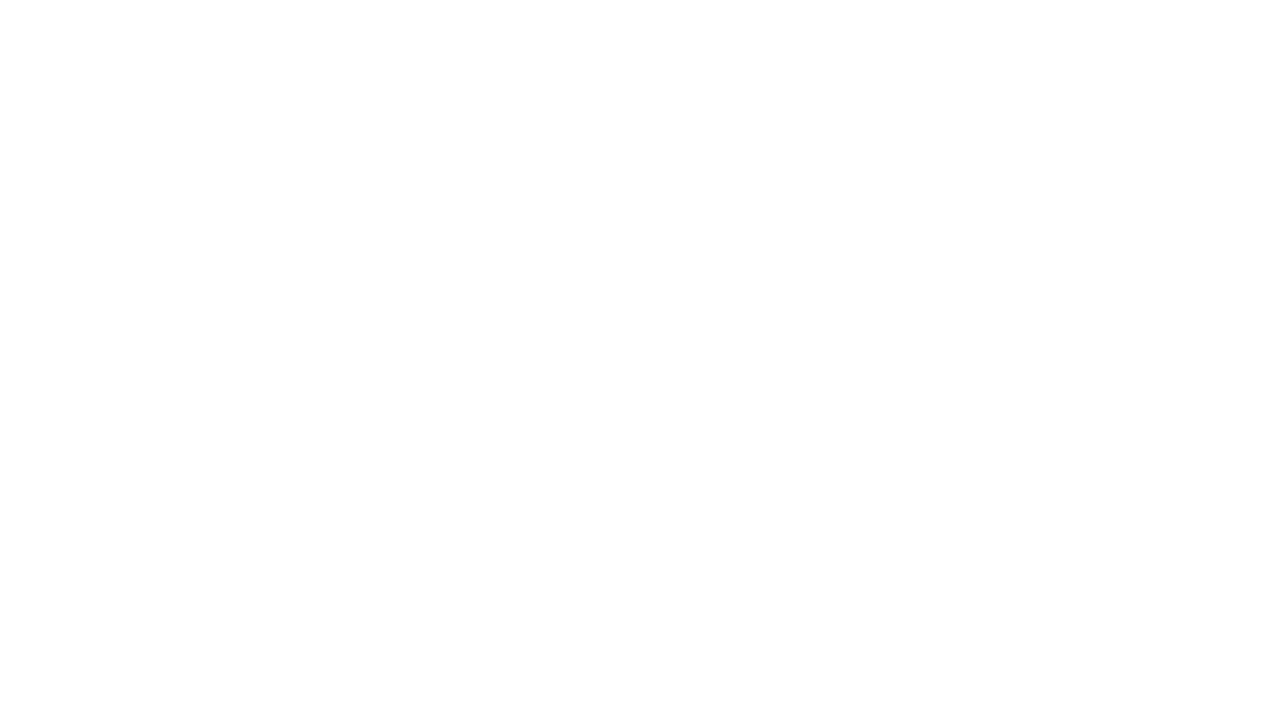
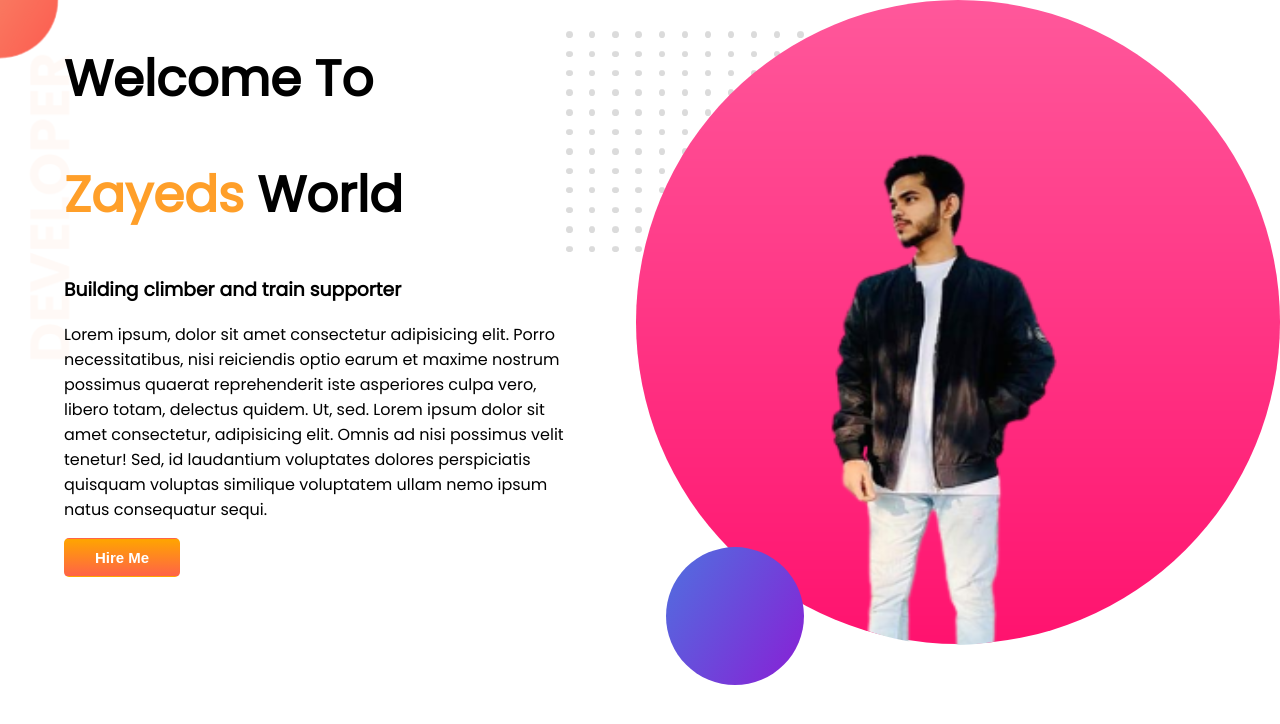
Before and after one commit to zayedutsho/developer-protfolio, a plain HTML site: page index.html in a window 1280 px wide. Drawn offline with Linux system fonts and the light colour scheme.

Commit message:
Top banner added

```diff
--- a/index.html
+++ b/index.html
@@ -1,13 +1,39 @@
 <!DOCTYPE html>
 <html lang="en">
+
 <head>
     <meta charset="UTF-8">
     <meta http-equiv="X-UA-Compatible" content="IE=edge">
     <meta name="viewport" content="width=device-width, initial-scale=1.0">
     <title>My Profolio</title>
+    <link rel="preconnect" href="https://fonts.googleapis.com">
+    <link rel="preconnect" href="https://fonts.gstatic.com" crossorigin>
+    <link href="https://fonts.googleapis.com/css2?family=Poppins&display=swap" rel="stylesheet">
     <link rel="stylesheet" href="style.css">
 </head>
+
 <body>
+    <section class="banner">
+        <div class="half-width">
+            <h1>Welcome To</h1>
+            <h1> <span class="t1">Zayeds</span> World</h1>
+            <h3>Building climber and train supporter</h3>
+            <p>Lorem ipsum, dolor sit amet consectetur adipisicing elit. Porro necessitatibus, nisi reiciendis optio
+                earum
+                et maxime nostrum possimus quaerat reprehenderit iste asperiores culpa vero, libero totam, delectus
+                quidem.
+                Ut, sed. Lorem ipsum dolor sit amet consectetur, adipisicing elit. Omnis ad nisi possimus velit tenetur!
+                Sed, id laudantium voluptates dolores perspiciatis quisquam voluptas similique voluptatem ullam nemo
+                ipsum
+                natus consequatur sequi.</p>
+            <a href="https://www.linkedin.com/in/md-rifat-al-jayed-utsho-aa1a6b243/"> <button class="btn1">Hire
+                    Me</button></a>
+        </div class="half-width">
+        <div>
+            <img src="images/zayed.png" alt="">
 
+        </div>
+    </section>
 </body>
+
 </html>
--- a/style.css
+++ b/style.css
@@ -0,0 +1,44 @@
+body {
+    font-family: 'Poppins', sans-serif;
+    padding: 0;
+    margin: 0;
+}
+
+h1 {
+    font-size: 50px;
+}
+
+.t1 {
+    color: #FF9F29;
+}
+
+section {
+    display: flex;
+}
+
+.half-width {
+
+    width: 50%;
+    padding-left: 5%;
+}
+
+.half-width img {
+    width: 80%;
+}
+
+.btn1 {
+
+    border: 1px solid transparent;
+    color: white;
+    background-image: linear-gradient(orange, tomato);
+    border-radius: 5px;
+    padding: 10px 30px 10px 30px;
+    font-size: 15px;
+    font-weight: 600;
+}
+
+.banner {
+
+    background-image: url(images/top-banner.png);
+    background-repeat: no-repeat;
+}
```
Also changed, not shown: images/dream-bg.png (added), images/exp-bg.png (added), images/jhankar.png (added), images/jhankar2.png (added), images/my-bg.png (added), images/top-banner.png (added), images/zayed.png (added), 7 other files.
